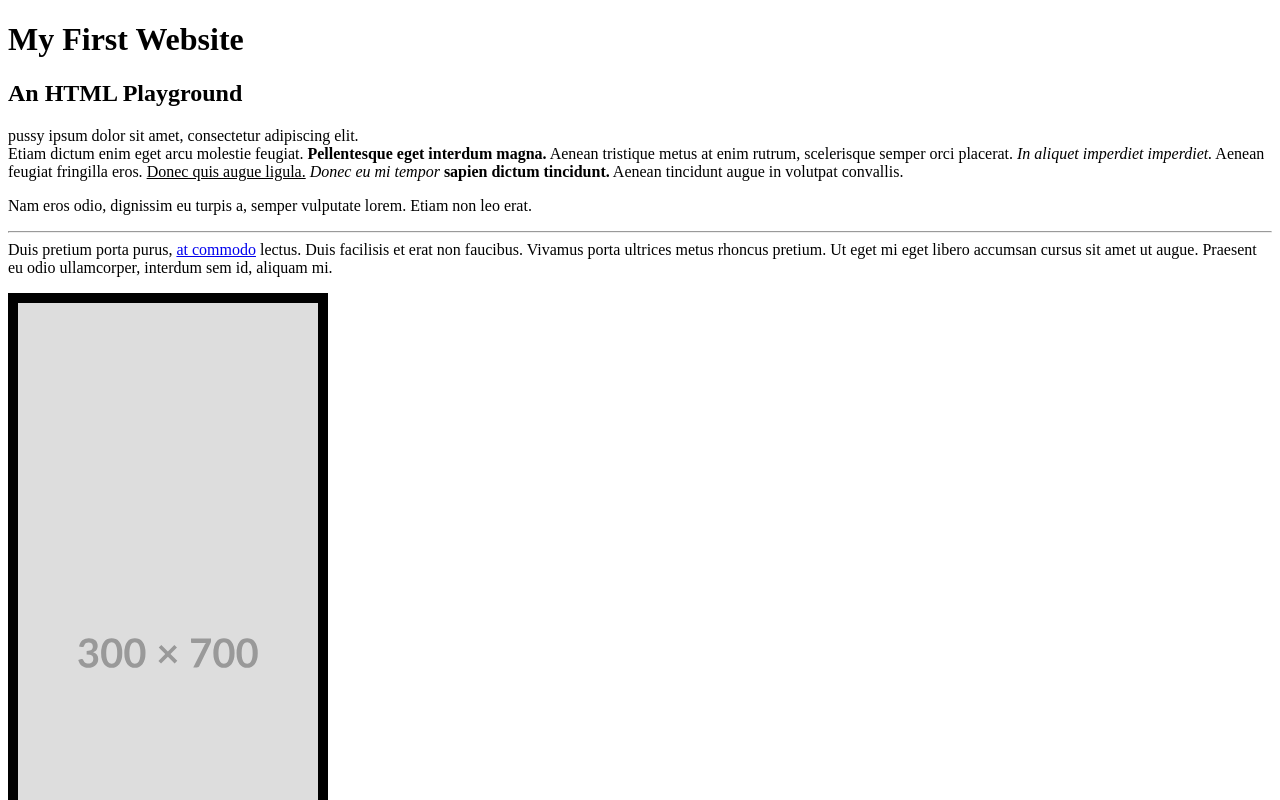
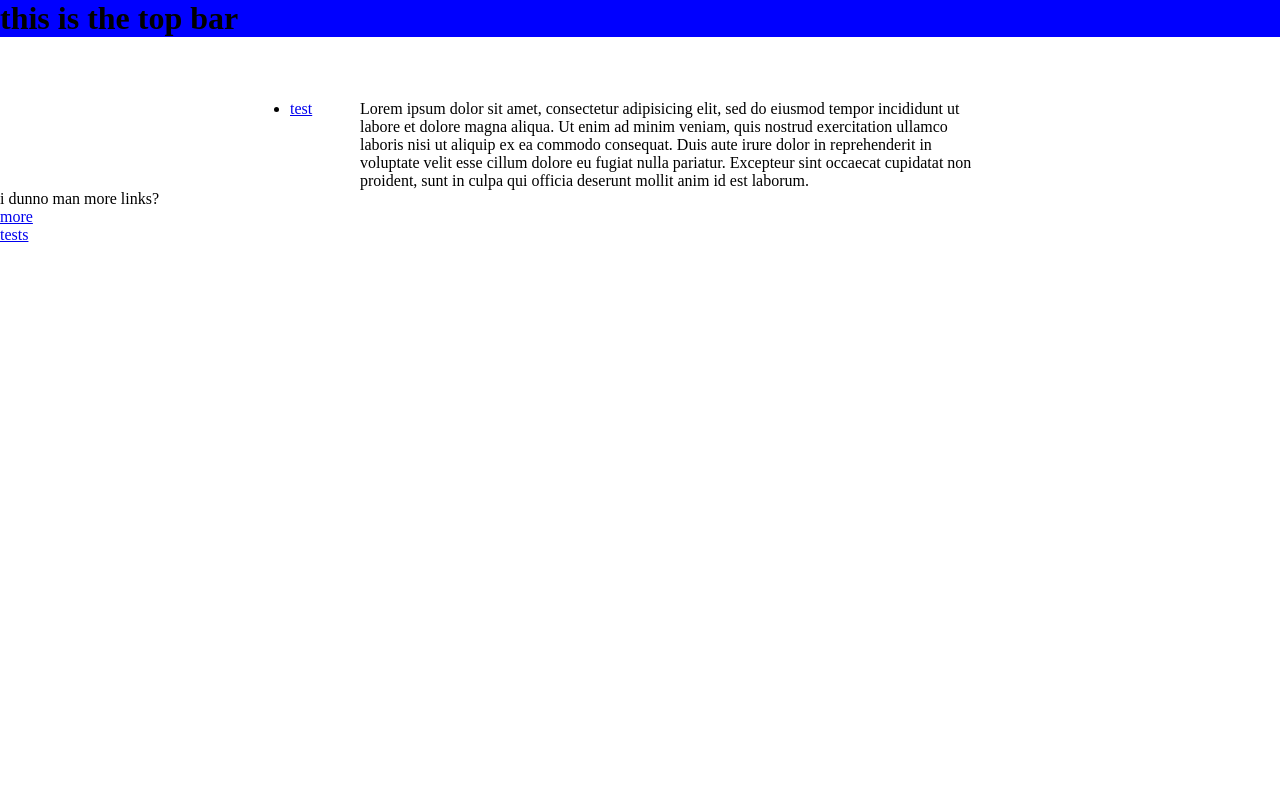
Before and after one commit to Throwablebrick/Throwablebrick.github.io, a plain HTML site: page index.html in a window 1280 px wide. Shown: the top 800 px of the page. Drawn offline with Linux system fonts and the light colour scheme.

Commit message:
it finally begins

```diff
--- a/index.html
+++ b/index.html
@@ -4,84 +4,32 @@
 		<meta charset="utf-8">
 		<meta name="viewport" content="width=device-width, initial-scale=1">
 		<title>My First Website</title>
+		<link rel="stylesheet" href="style.css">
 	</head>
 	<body>
-		<h1>My First Website</h1>
-		<h2>An HTML Playground</h2>
-
-		<p>
-			pussy ipsum dolor sit amet, consectetur adipiscing elit.
-			<br>Etiam dictum enim eget arcu molestie feugiat.
-			<b>Pellentesque eget interdum magna.</b> Aenean tristique metus at enim rutrum, scelerisque semper orci placerat.
-			<i>In aliquet imperdiet imperdiet.</i> Aenean feugiat fringilla eros.
-			<u>Donec quis augue ligula.</u>
-			<em>Donec eu mi tempor</em> <strong>sapien dictum tincidunt.</strong> Aenean tincidunt augue in volutpat convallis.
-		</p>
-
-		<p>
-			Nam eros odio, dignissim eu turpis a, semper vulputate lorem. Etiam non leo erat.
-			<hr>
-			Duis pretium porta purus, <a href="https://www.google.com" target="_blank">at commodo</a> lectus. Duis facilisis et erat non faucibus. Vivamus porta ultrices metus rhoncus pretium. Ut eget mi eget libero accumsan cursus sit amet ut augue. Praesent eu odio ullamcorper, interdum sem id, aliquam mi.
-		</p>
-
-		<img src="300x700.svg" border="10">
-
-		<ul>
-			<li>apples
+		<div class='header'>
+			<h1>this is the top bar</h1>
+		</div>
+		<div class='content'>
+			<div class="links">
 				<ul>
-					<li>granny smith</li>
-					<li>red delicious</li>
-					<li>little bitch apples</li>
+					<li><a href="#">test</a></li>
 				</ul>
-			</li>
-			<li>oranges</li>
-			<li>pineapples</li>
-			<li>mangoes</li>
-			<li>dragonfruit</li>
-		</ul>
-
-		<table border="5" cellpadding="10" cellspacing="3">
-			<tr>
-				<th></th>
-				<th>Month</th>
-				<th>Rent</th>
-				<th colspan="2">Utilities</th>
-				<th>Groceries</th>
-				<th>Eating out</th>
-				<th>Entertainment</th>
-			</tr>
-			<tr>
-				<td rowspan="3">Fall</td>
-				<td>June</td>
-				<td>$1500</td>
-				<td>$150</td>
-				<td>$100</td>
-				<td>$350</td>
-				<td>$100</td>
-				<td>$50</td>
-			</tr>
-			<tr>
-				<td>July</td>
-				<td>$1500</td>
-				<td>$150</td>
-				<td>$100</td>
-				<td>$350</td>
-				<td>$100</td>
-				<td>$50</td>
-			</tr>
-			<tr>
-				<td>August</td>
-				<td>$1500</td>
-				<td>$150</td>
-				<td>$100</td>
-				<td>$350</td>
-				<td>$100</td>
-				<td>$50</td>
-			</tr>
-		</table>
-
-		<br>
-		This is my very first website and I'm <b>extremely excited</b>
-
+			</div>
+			<div class="meat">
+				<p>Lorem ipsum dolor sit amet, consectetur adipisicing elit, sed do eiusmod tempor incididunt ut labore et dolore magna aliqua. Ut enim ad minim veniam, quis nostrud exercitation ullamco laboris nisi ut aliquip ex ea commodo consequat. Duis aute irure dolor in reprehenderit in voluptate velit esse cillum dolore eu fugiat nulla pariatur. Excepteur sint occaecat cupidatat non proident, sunt in culpa qui officia deserunt mollit anim id est laborum.</p>
+			</div>
+		</div>
+		<div class="footer">
+			<div id="left">
+				<p>i dunno man more links?</p>
+			</div>
+			<div id="right">
+				<ul>
+					<li><a href="#">more</a></li>
+					<li><a href="#">tests</a></li>
+				</ul>
+			</div>
+		</div>
 	</body>
 </html>
--- /dev/null
+++ b/style.css
@@ -0,0 +1,20 @@
+* {
+	margin: 0;
+	padding: 0;
+}
+
+.header {
+	position: fixed;
+	background: blue;
+	width: 100%;
+}
+
+.content {
+	display: grid;
+	grid-template-columns: 70px auto;
+	justify-content: center;
+	margin-top: 100px;
+	width: 700px;
+	margin: 0 auto;
+	padding-top: 100px;
+}
```
Also changed, not shown: reference.html (added, +88 -0 lines), images/300x700.svg (renamed from 300x700.svg).
